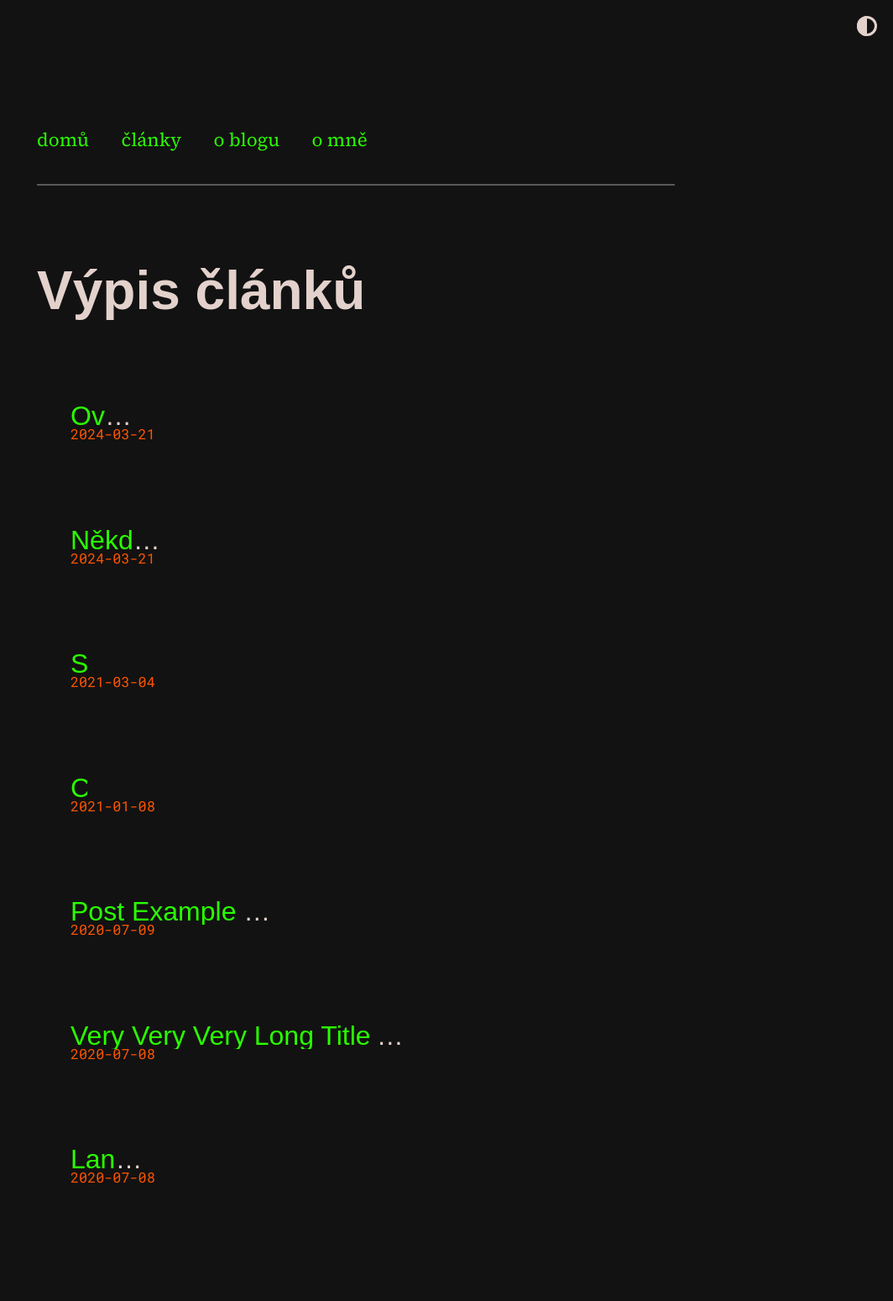
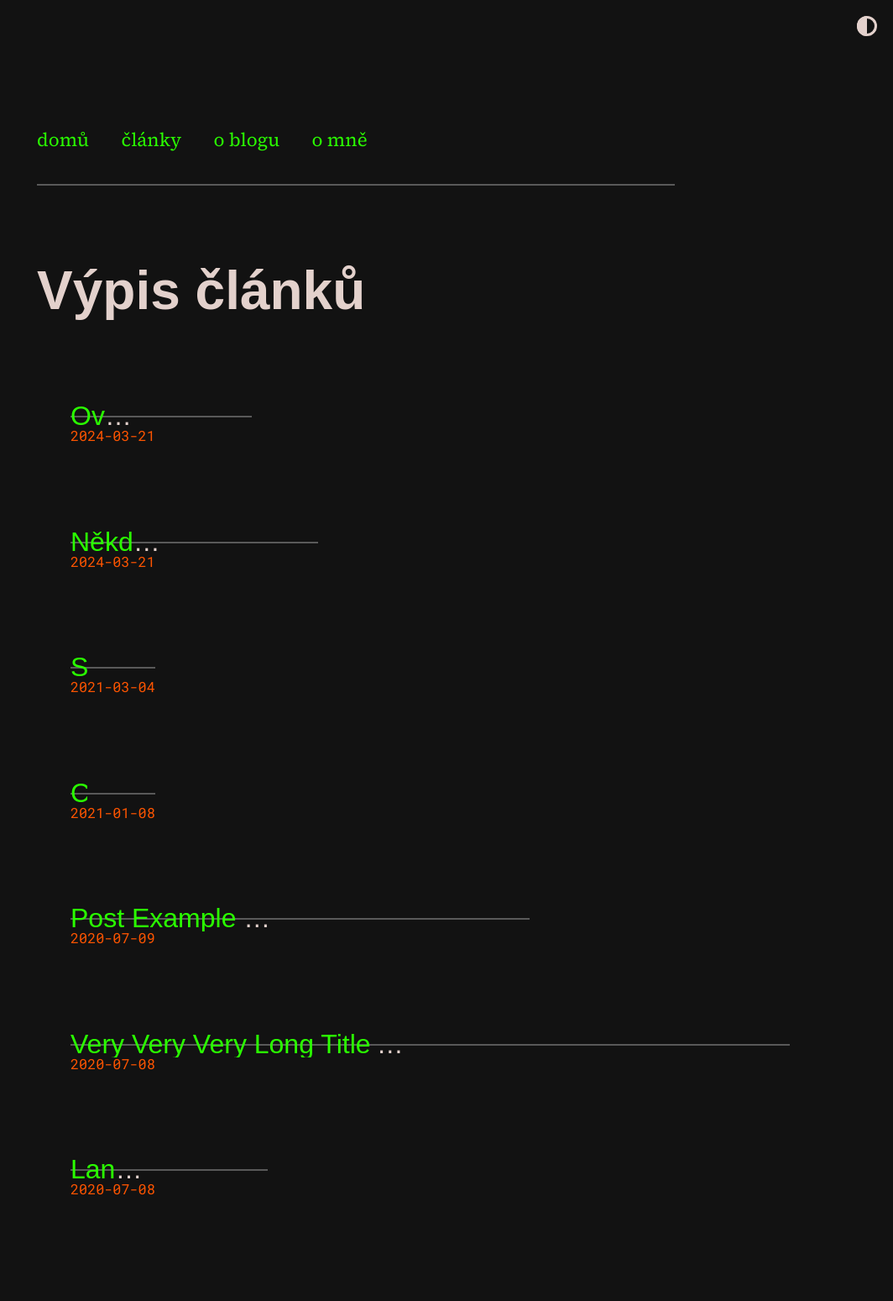
Before and after one commit to scherrer-txt/bts, a Jekyll site: the page built from vypis.html, in a window 1280 px wide. Shown: the whole page at 84% size, without its empty margins (216-1280 px from the left). Built offline with Jekyll 4.4.1, drawn with Linux system fonts in a browser that asks for light colours; some web fonts are replaced.

Commit message:
Update post_list.html

```diff
--- a/_includes/post_list.html
+++ b/_includes/post_list.html
@@ -6,7 +6,7 @@
           <h6 class="post-title">
             <a href="{{ post.url | relative_url }}">{{ post.title }}</a>
           </h6>
-          <div class="line"></div>
+          <div class="post-list-line"></div>
           <span class="post-date">
             {{ post.date | date: site.theme_config.date_format }}
           </span>
```
